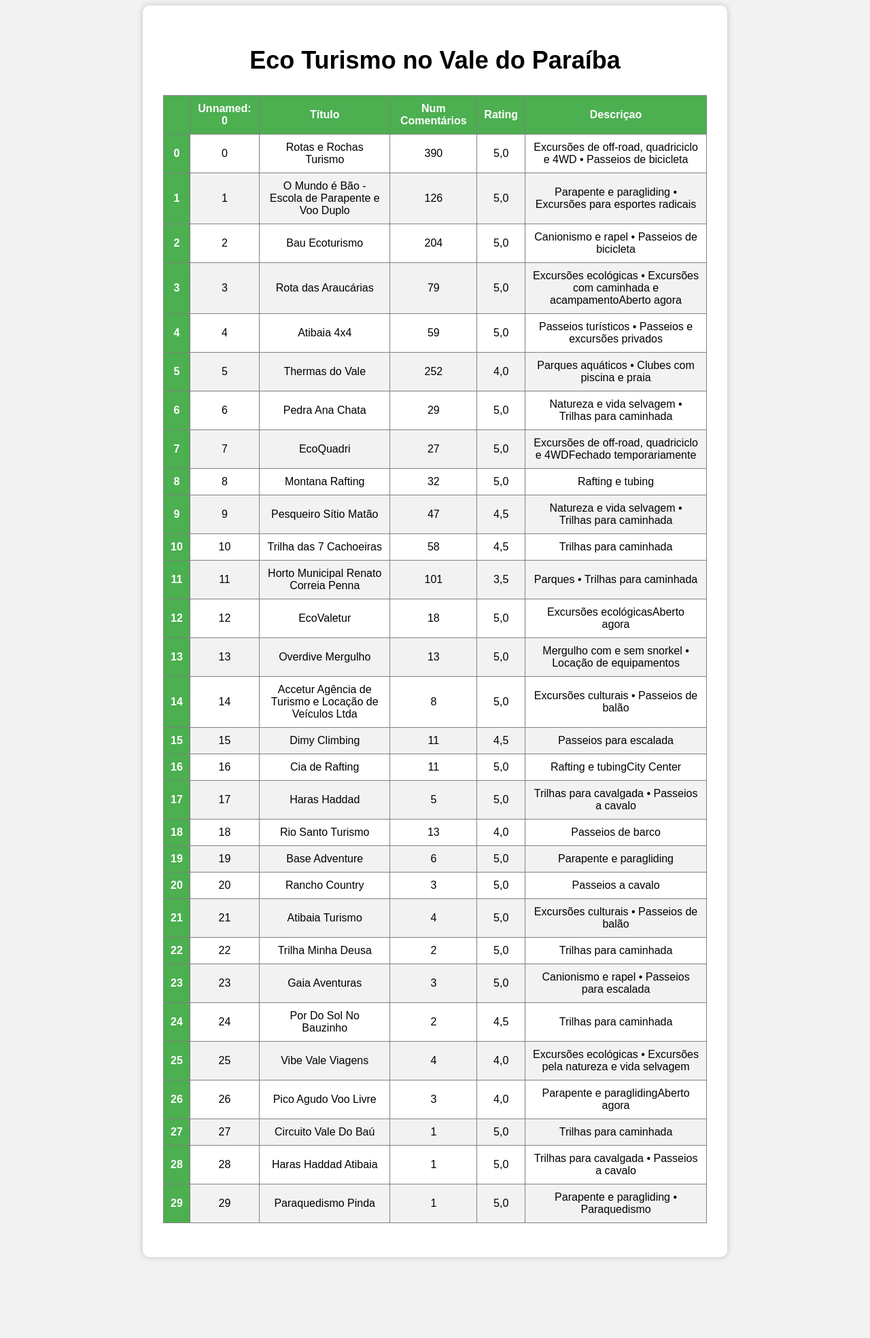
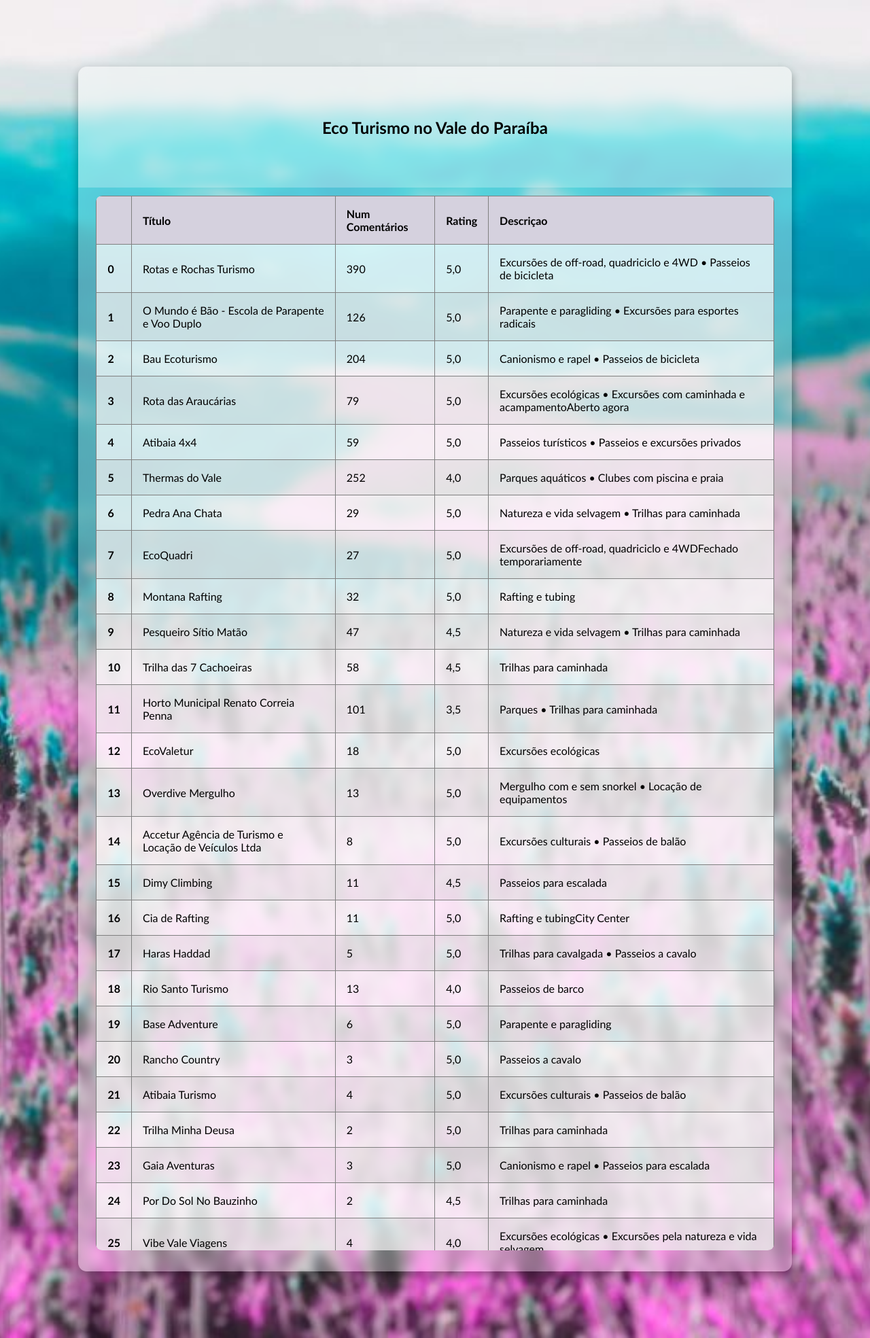
Before and after one commit to thiokue/aps_1, a Flask app: page / in a window 1280 px wide. Shown: the whole page at 68% size. Run offline with Flask 2, Linux system fonts and the light colour scheme.

Commit message:
Changed the style of the page

```diff
--- a/scrape.py
+++ b/scrape.py
@@ -43,4 +43,4 @@ def get_data():
 
 
     driver.quit()
-    return df.to_csv('tripAdvisor_Atividades_ao_ar_livre.csv')
+    return df.to_csv('tripAdvisor_Atividades_ao_ar_livre.csv', index=False)
--- a/static/css/styles.css
+++ b/static/css/styles.css
@@ -1,38 +1,118 @@
-body {
-    background-color: #f2f2f2;
-    font-family: Arial, Helvetica, sans-serif;
+* {
+  margin: 0;
+  padding: 0;
+
+  box-sizing: border-box;
+  font-family: 'Trebuchet MS';
 }
 
-  h1 {
-    font-size: 36px;
-    text-align: center;
-    margin: 30px;
+body {
+  min-height: 100vh;
+  background: url(images/bg.jpg) center / cover;
+  display: flex;
+  justify-content: center;
+  align-items: center;
 }
 
-  div {
-    background-color: white;
-    padding: 30px;
-    border-radius: 10px;
-    box-shadow: 0px 0px 10px rgba(0, 0, 0, 0.2);
-    max-width: 800px;
-    margin: 0 auto;
+main.table {
+  width: 82vw;
+  height: 90vh;
+  background-color: #fff5;
+
+  backdrop-filter: blur(7px);
+  box-shadow: 0 .4rem .8rem #0005;
+  border-radius: .8rem;
+
+  overflow: hidden;
+}
+
+.table__header {
+  width: 100%;
+  height: 10%;
+  background-color: #fff4;
+  padding: .8rem 1rem;
+
+  display: flex;
+  justify-content: center;
+  align-items: center;
+}
+
+.table__body {
+  width: 95%;
+  max-height: calc(89% - 1.6rem);
+  background-color: #fffb;
+
+  margin: .8rem auto;
+  border-radius: .6rem;
+
+  overflow: auto;
+  overflow: overlay;
+}
+
+.table__body::-webkit-scrollbar{
+  width: 0.5rem;
+  height: 0.5rem;
+}
+
+.table__body::-webkit-scrollbar-thumb{
+  border-radius: .5rem;
+  background-color: #0004;
+  visibility: hidden;
+}
+
+.table__body:hover::-webkit-scrollbar-thumb{
+  visibility: visible;
 }
 
 table {
+  width: 100%;
+}
+table, th, td {
   border-collapse: collapse;
-    margin: 20px auto;
+  padding: 1rem;
+  text-align: left;
 }
 
-  th, td {
-    padding: 10px;
-    text-align: center;
+thead th {
+  position: sticky;
+  top: 0;
+  left: 0;
+  background-color: #d5d1defe;
+  cursor: pointer;
+  text-transform: capitalize;
 }
 
-  th {
-    background-color: #4CAF50;
-    color: white;
+tbody tr:nth-child(even) {
+  background-color: #0000000b;
 }
 
-  tr:nth-child(even) {
-    background-color: #f2f2f2;
+tbody tr {
+  --delay: .1s;
+  transition: .5s ease-in-out var(--delay), background-color 0s;
 }
+
+tbody tr.hide {
+  opacity: 0;
+  transform: translateX(100%);
+}
+
+tbody tr:hover {
+  background-color: #fff6 !important;
+}
+
+tbody tr td,
+tbody tr td p,
+tbody tr td img {
+  transition: .2s ease-in-out;
+}
+
+tbody tr.hide td,
+tbody tr.hide td p {
+  padding: 0;
+  font: 0 / 0 sans-serif;
+  transition: .2s ease-in-out .5s;
+}
+
+thead th:hover {
+  color: #6c00bd;
+}
--- a/templates/index.html
+++ b/templates/index.html
@@ -7,9 +7,13 @@
         <link rel="stylesheet" type="text/css" href="static/css/styles.css">
     </head>
     <body>
-        <div>
-            <h1>Eco Turismo no Vale do Paraíba</h1>
+        <main class="table" >
+            <section class="table__header">
+                <h1>Eco Turismo no Vale do Paraíba</h1>
+            </section>
+            <section class="table__body">
             {{ tables[0]|safe }}
-        </div>
+            </section>
+        </main>
     </body>
 </html>
--- a/tripAdvisor_Atividades_ao_ar_livre.csv
+++ b/tripAdvisor_Atividades_ao_ar_livre.csv
@@ -1,31 +1,31 @@
-,Título,Num Comentários,Rating,Descriçao
-0,Rotas e Rochas Turismo,390,"5,0","Excursões de off-road, quadriciclo e 4WD • Passeios de bicicleta"
-1,O Mundo é Bão - Escola de Parapente e Voo Duplo,126,"5,0",Parapente e paragliding • Excursões para esportes radicais
-2,Bau Ecoturismo,204,"5,0",Canionismo e rapel • Passeios de bicicleta
-3,Rota das Araucárias,79,"5,0",Excursões ecológicas • Excursões com caminhada e acampamentoAberto agora
-4,Atibaia 4x4,59,"5,0",Passeios turísticos • Passeios e excursões privados
-5,Thermas do Vale,252,"4,0",Parques aquáticos • Clubes com piscina e praia
-6,Pedra Ana Chata,29,"5,0",Natureza e vida selvagem • Trilhas para caminhada
-7,EcoQuadri,27,"5,0","Excursões de off-road, quadriciclo e 4WDFechado temporariamente"
-8,Montana Rafting,32,"5,0",Rafting e tubing
-9, Pesqueiro Sítio Matão,47,"4,5",Natureza e vida selvagem • Trilhas para caminhada
-10, Trilha das 7 Cachoeiras,58,"4,5",Trilhas para caminhada
-11, Horto Municipal Renato Correia Penna,101,"3,5",Parques • Trilhas para caminhada
-12, EcoValetur,18,"5,0",Excursões ecológicasAberto agora
-13, Overdive Mergulho,13,"5,0",Mergulho com e sem snorkel • Locação de equipamentos
-14, Accetur Agência de Turismo e Locação de Veículos Ltda,8,"5,0",Excursões culturais • Passeios de balão
-15, Dimy Climbing,11,"4,5",Passeios para escalada
-16, Cia de Rafting,11,"5,0",Rafting e tubingCity Center
-17, Haras Haddad,5,"5,0",Trilhas para cavalgada • Passeios a cavalo
-18, Rio Santo Turismo,13,"4,0",Passeios de barco
-19, Base Adventure,6,"5,0",Parapente e paragliding
-20, Rancho  Country,3,"5,0",Passeios a cavalo
-21, Atibaia Turismo,4,"5,0",Excursões culturais • Passeios de balão
-22, Trilha Minha Deusa,2,"5,0",Trilhas para caminhada
-23, Gaia Aventuras,3,"5,0",Canionismo e rapel • Passeios para escalada
-24, Por Do Sol No Bauzinho,2,"4,5",Trilhas para caminhada
-25, Vibe Vale Viagens,4,"4,0",Excursões ecológicas • Excursões pela natureza e vida selvagem
-26, Pico Agudo Voo Livre,3,"4,0",Parapente e paraglidingAberto agora
-27, Circuito Vale Do Baú,1,"5,0",Trilhas para caminhada
-28, Haras Haddad Atibaia,1,"5,0",Trilhas para cavalgada • Passeios a cavalo
-29, Paraquedismo Pinda,1,"5,0",Parapente e paragliding • Paraquedismo
+Título,Num Comentários,Rating,Descriçao
+Rotas e Rochas Turismo,390,"5,0","Excursões de off-road, quadriciclo e 4WD • Passeios de bicicleta"
+O Mundo é Bão - Escola de Parapente e Voo Duplo,126,"5,0",Parapente e paragliding • Excursões para esportes radicais
+Bau Ecoturismo,204,"5,0",Canionismo e rapel • Passeios de bicicleta
+Rota das Araucárias,79,"5,0",Excursões ecológicas • Excursões com caminhada e acampamentoAberto agora
+Atibaia 4x4,59,"5,0",Passeios turísticos • Passeios e excursões privados
+Thermas do Vale,252,"4,0",Parques aquáticos • Clubes com piscina e praia
+Pedra Ana Chata,29,"5,0",Natureza e vida selvagem • Trilhas para caminhada
+EcoQuadri,27,"5,0","Excursões de off-road, quadriciclo e 4WDFechado temporariamente"
+Montana Rafting,32,"5,0",Rafting e tubing
+ Pesqueiro Sítio Matão,47,"4,5",Natureza e vida selvagem • Trilhas para caminhada
+ Trilha das 7 Cachoeiras,58,"4,5",Trilhas para caminhada
+ Horto Municipal Renato Correia Penna,101,"3,5",Parques • Trilhas para caminhada
+ EcoValetur,18,"5,0",Excursões ecológicas
+ Overdive Mergulho,13,"5,0",Mergulho com e sem snorkel • Locação de equipamentos
+ Accetur Agência de Turismo e Locação de Veículos Ltda,8,"5,0",Excursões culturais • Passeios de balão
+ Dimy Climbing,11,"4,5",Passeios para escalada
+ Cia de Rafting,11,"5,0",Rafting e tubingCity Center
+ Haras Haddad,5,"5,0",Trilhas para cavalgada • Passeios a cavalo
+ Rio Santo Turismo,13,"4,0",Passeios de barco
+ Base Adventure,6,"5,0",Parapente e paragliding
+ Rancho  Country,3,"5,0",Passeios a cavalo
+ Atibaia Turismo,4,"5,0",Excursões culturais • Passeios de balão
+ Trilha Minha Deusa,2,"5,0",Trilhas para caminhada
+ Gaia Aventuras,3,"5,0",Canionismo e rapel • Passeios para escalada
+ Por Do Sol No Bauzinho,2,"4,5",Trilhas para caminhada
+ Vibe Vale Viagens,4,"4,0",Excursões ecológicas • Excursões pela natureza e vida selvagem
+ Pico Agudo Voo Livre,3,"4,0",Parapente e paraglidingAberto agora
+ Circuito Vale Do Baú,1,"5,0",Trilhas para caminhada
+ Haras Haddad Atibaia,1,"5,0",Trilhas para cavalgada • Passeios a cavalo
+ Paraquedismo Pinda,1,"5,0",Parapente e paragliding • Paraquedismo
```
Also changed, not shown: static/css/images/bg.jpg (added). Lines whose indentation alone changed are shown as unchanged.
